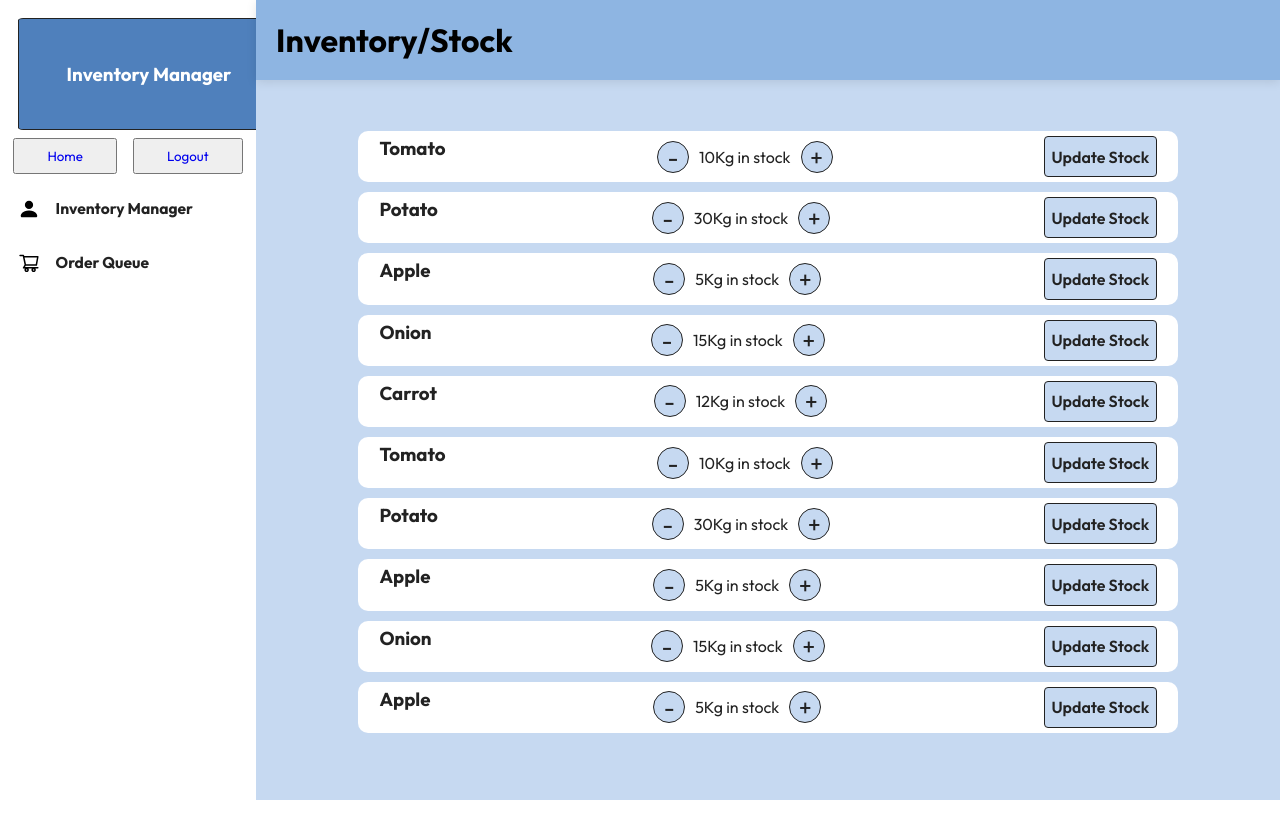
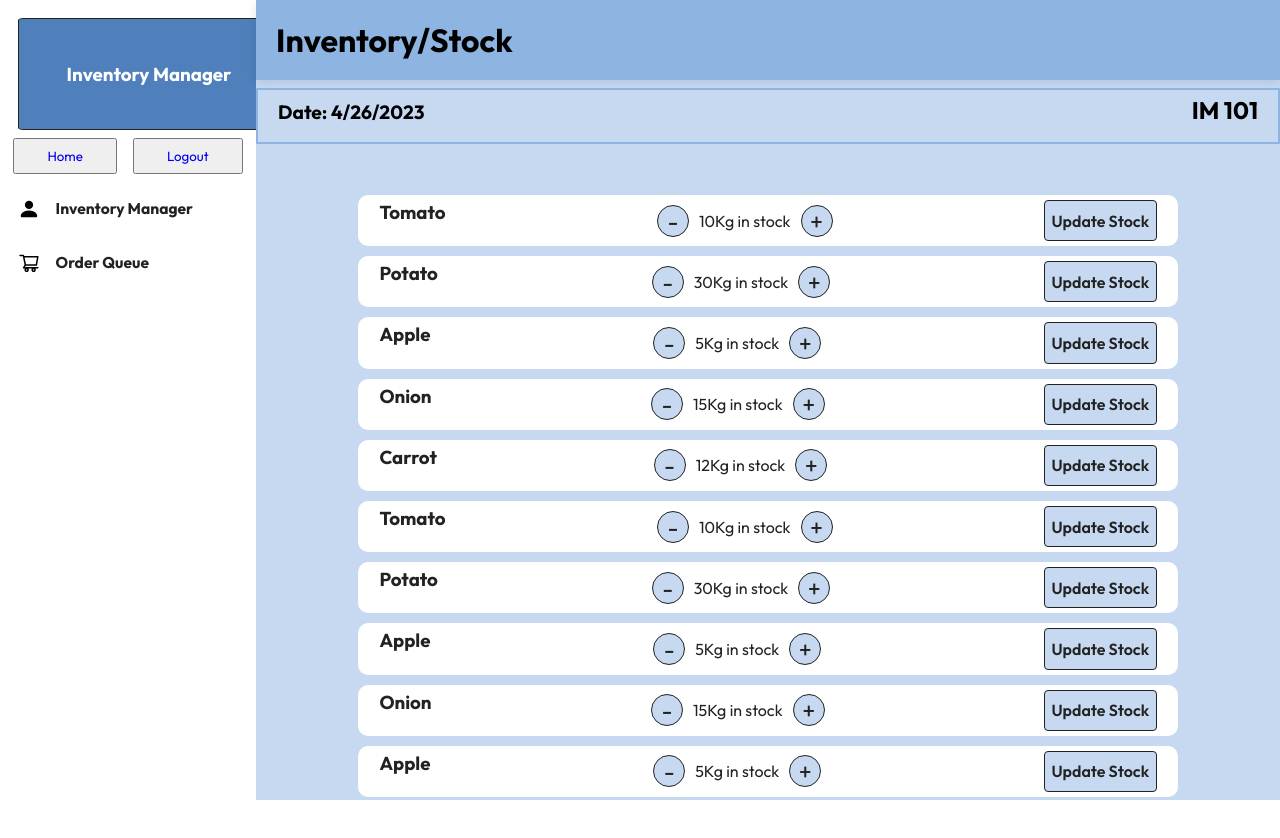
Before and after one commit to suyogjadhav45/Inv_man, a React (Create React App) app: page / in a window 1280 px wide. Shown: the top 838 px of the page. Before the commit the page ends 800 px from the top, so only its background shows below. Built offline with nearby package versions, Linux system fonts and the light colour scheme.

Commit message:
required changes

```diff
--- a/package.json
+++ b/package.json
@@ -11,7 +11,7 @@
     "react-dom": "^18.2.0",
     "react-icons": "^4.8.0",
     "react-router-dom": "^6.10.0",
-    "react-scripts": "5.0.1",
+    "react-scripts": "^5.0.1",
     "web-vitals": "^2.1.4"
   },
   "scripts": {
--- a/public/index.html
+++ b/public/index.html
@@ -3,7 +3,15 @@
   <head>
     <meta charset="utf-8" />
     <link rel="icon" href="%PUBLIC_URL%/favicon.ico" />
-    <meta name="viewport" content="width=device-width, initial-scale=1" />
+    <meta id="myViewport" name="viewport" content="width=device-width" />
+    <script>
+        window.onload = function () {
+            if(window.innerWidth <= 400) {
+                var mvp = document.getElementById('myViewport');
+                mvp.setAttribute('content','width=400');
+            }
+        }
+     </script>
     <meta name="theme-color" content="#000000" />
     <meta
       name="description"
--- a/src/Components/Header.css
+++ b/src/Components/Header.css
@@ -8,6 +8,27 @@
   box-shadow: 0px 2px 10px rgba(0, 0, 0, 0.1);
   padding: 0 20px;
 }
+
+.sub-nav{
+  margin-top: 0.5rem;
+  display: flex;
+  flex-direction: row;
+  height: 7vh;
+  justify-content: space-between;
+  padding: 0 20px;
+  border: 2px solid #8eb5e2;
+}
+
+.date{
+  font-size: 1.2rem;
+  font-weight: bold;
+  padding-top: 10px;
+}
+
+.screen-num{
+  padding-top: 5px;
+}
+
 
 @media only screen and (max-width: 768px) {
   .navbar-container {
--- a/src/Components/Header.js
+++ b/src/Components/Header.js
@@ -2,11 +2,21 @@ import React from "react";
 import "./Header.css";
 import { AiOutlineBars } from "react-icons/ai";
 
-function Navbar() {
+function Navbar(props) {
+  const currentDate = new Date().toLocaleDateString();
   return (
-    <div className="navbar-container">
-      <h1>Inventory/Stock</h1>
-    </div>
+    <>
+      <div className="navbar-container">
+        <h1>Inventory/Stock</h1>
+      </div>
+
+      <div className="sub-nav">
+        <div className="date">
+          <p>Date: {currentDate}</p>
+        </div>
+        <div className="screen-num">{props.screenname}</div>
+      </div>
+    </>
   );
 }
 
--- a/src/Components/Home.js
+++ b/src/Components/Home.js
@@ -6,7 +6,7 @@ import Card from "./Card";
 const Home = () => {
   return (
     <div className="major-container">
-      <Header />
+      <Header screenname={<h2>IM 101</h2>} />
       <div className="C">
         <Card />
       </div>
--- a/src/Components/OrderAssign/Assign.js
+++ b/src/Components/OrderAssign/Assign.js
@@ -10,7 +10,7 @@ const Queue = () => {
         <Sidebar />
       </div>
       <div className="main">
-        <AssignBar />
+        <AssignBar screenname={ <h2>IM104</h2>} />
         <AssignPage />
       </div>
     </div>
--- a/src/Components/OrderAssign/AssignBar.js
+++ b/src/Components/OrderAssign/AssignBar.js
@@ -1,11 +1,20 @@
-import React from 'react'
+import React from "react";
 
-const AssignBar = () => {
+const AssignBar = (props) => {
+  const currentDate = new Date().toLocaleDateString();
   return (
-    <div className="navbar-container">
-    <h1>Delivery Agents</h1>
-   </div>
-  )
-}
+    <>
+      <div className="navbar-container">
+        <h1>Delivery Agents</h1>
+      </div>
+      <div className="sub-nav">
+        <div className="date">
+          <p>Date: {currentDate}</p>
+        </div>
+        <div className="screen-num">{props.screenname}</div>
+      </div>
+    </>
+  );
+};
 
-export default AssignBar
+export default AssignBar;
--- a/src/Components/OrderQueue/NavBar.js
+++ b/src/Components/OrderQueue/NavBar.js
@@ -1,11 +1,20 @@
-import React from 'react'
+import React from "react";
 
-const NavBar = () => {
+const NavBar = (props) => {
+  const currentDate = new Date().toLocaleDateString();
   return (
-    <div className="navbar-container">
-     <h1>Order Queue</h1>
-    </div>
-  )
-}
+    <>
+      <div className="navbar-container">
+        <h1>Order Queue</h1>
+      </div>
+      <div className="sub-nav">
+        <div className="date">
+          <p>Date: {currentDate}</p>
+        </div>
+        <div className="screen-num">{props.screenname}</div>
+      </div>
+    </>
+  );
+};
 
-export default NavBar
+export default NavBar;
--- a/src/Components/OrderQueue/Queue.js
+++ b/src/Components/OrderQueue/Queue.js
@@ -10,7 +10,7 @@ const Queue = () => {
         <Sidebar />
       </div>
       <div className="main">
-        <NavBar />
+        <NavBar screenname={<h2>IM 102</h2>}/>
         <QueuePage />
       </div>
     </div>
```
Also changed, not shown: 1 other file (tests, documents, lock files or other folders).
